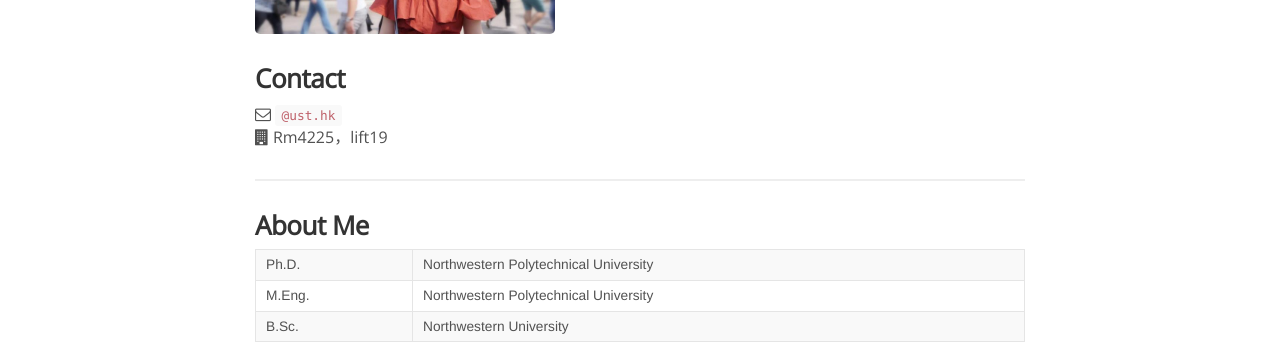
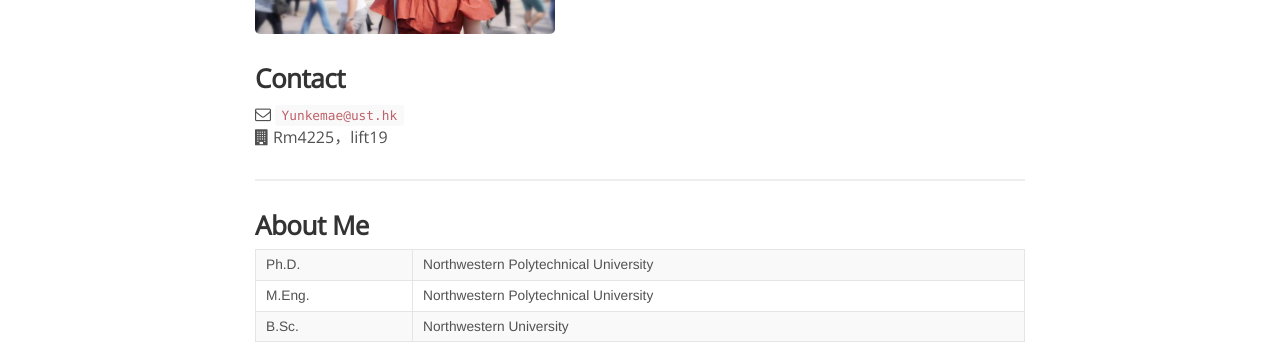
Before and after one commit to USTUltrasound/USTUltrasound.github.io, a Jekyll site: the page built from _people/Yunke_Huang.md, in a window 1280 px wide. Shown: the part 308-652 px from the top of the page. Built offline with Jekyll 4.4.1, drawn with Linux system fonts in a browser that asks for light colours; nearby versions of some CDN libraries; some web fonts are replaced; comment, search, counter and statistics services are not loaded.

Commit message:
Update Yunke_Huang.md

```diff
--- a/_people/Yunke_Huang.md
+++ b/_people/Yunke_Huang.md
@@ -10,7 +10,7 @@
 
 ### Contact
 
-<i class="fa fa-envelope-o"></i>  `@ust.hk`<br>
+<i class="fa fa-envelope-o"></i>  `Yunkemae@ust.hk`<br>
 <i class="fa fa-building"></i> Rm4225，lift19 <br>
 
 <hr>
```
